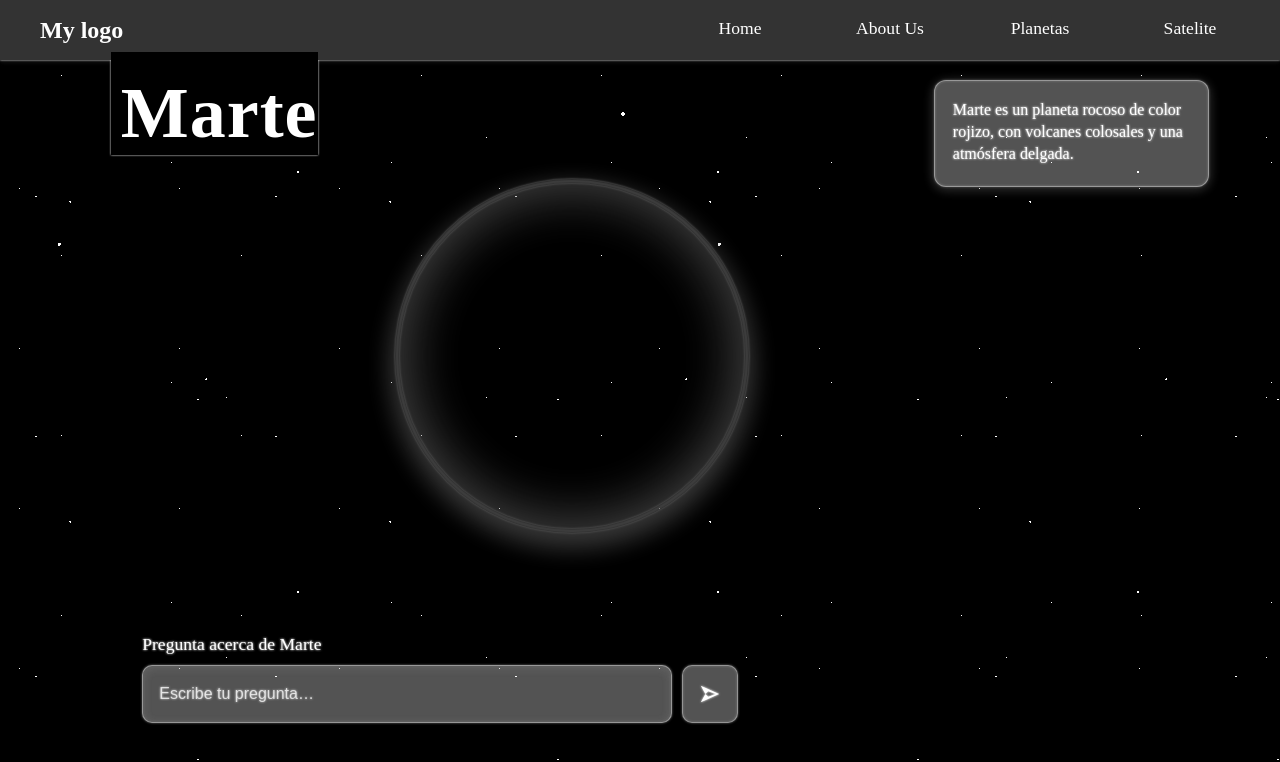
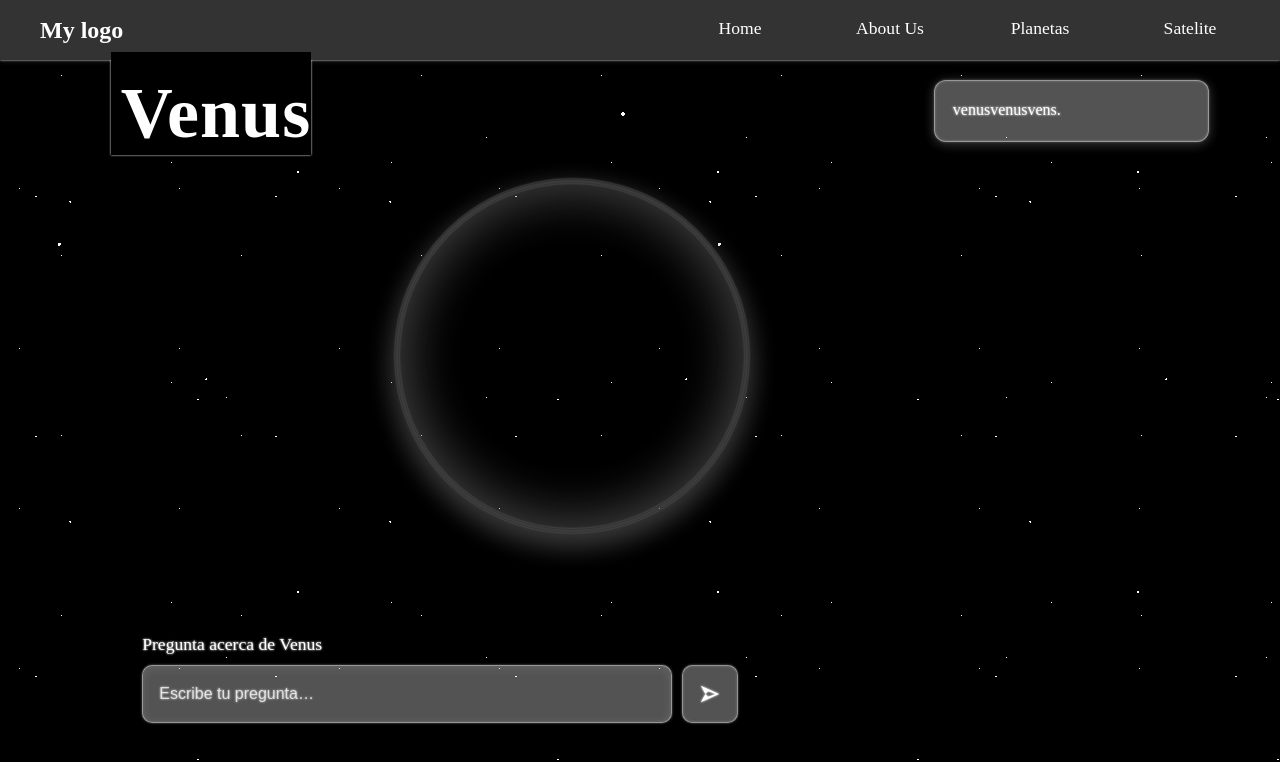
Before and after one commit to fabian-montes/NASAHackathon, a React (Vite) app in the folder frontend/: page /PlanetTemplate in a window 1280 px wide. Shown: the top 762 px of the page. Built offline with nearby package versions, Linux system fonts and the light colour scheme.

Commit message:
Nav planetas

```diff
--- a/frontend/src/components/NavBar.jsx
+++ b/frontend/src/components/NavBar.jsx
@@ -17,9 +17,26 @@ function NavBar() {
         <li>
           <Link to="/about">About Us</Link>
         </li>
-        <li>
-          <Link to="/PlanetTemplate">Planetas</Link>
+
+        <li className="has-submenu">
+          {/* Link principal a la vista general de Planetas */}
+          <Link to="/PlanetTemplate" className="submenu-toggle" aria-haspopup="true" aria-expanded="false">
+            Planetas
+          </Link>
+
+          {/* Submenú */}
+          <ul className="submenu" role="menu">
+            <li role="none"><Link role="menuitem" to="/PlanetTemplate" state={{ planetKey: 'jupiter' }}>Júpiter</Link></li>
+            <li role="none"><Link role="menuitem" to="/PlanetTemplate" state={{ planetKey: 'mars' }}>Marte</Link></li>
+            <li role="none"><Link role="menuitem" to="/PlanetTemplate" state={{ planetKey: 'saturn' }}>Saturno</Link></li>
+            <li role="none"><Link role="menuitem" to="/PlanetTemplate" state={{ planetKey: 'mercury' }}>Mercurio</Link></li>
+            <li role="none"><Link role="menuitem" to="/PlanetTemplate" state={{ planetKey: 'venus' }}>Venus</Link></li>
+            <li role="none"><Link role="menuitem" to="/PlanetTemplate" state={{ planetKey: 'earth' }}>Tierra</Link></li>
+            <li role="none"><Link role="menuitem" to="/PlanetTemplate" state={{ planetKey: 'uranus' }}>Urano</Link></li>
+            <li role="none"><Link role="menuitem" to="/PlanetTemplate" state={{ planetKey: 'neptune' }}>Neptuno</Link></li>
+          </ul>
         </li>
+
         <li>
           <Link to="/Satelite">Satelite</Link>
         </li>
--- a/frontend/src/components/PlanetTemplate.jsx
+++ b/frontend/src/components/PlanetTemplate.jsx
@@ -1,6 +1,7 @@
 import React, { useState } from "react";
-import '../css/estrellas.css';
-import '../css/planeta.css';
+import { useLocation } from "react-router-dom"; // ← para leer planetKey desde el NavBar
+import "../css/estrellas.css";
+import "../css/planeta.css";
 
 // Catálogo base
 export const PLANETS = {
@@ -12,6 +13,41 @@ export const PLANETS = {
   },
   mars: {
     planetName: "Marte",
+    description:
+      "Marte es un planeta rocoso de color rojizo, con volcanes colosales y una atmósfera delgada.",
+    planetImageUrl: undefined,
+  },
+  saturn: {
+    planetName: "Saturno",
+    description:
+      "Marte es un planeta rocoso de color rojizo, con volcanes colosales y una atmósfera delgada.",
+    planetImageUrl: undefined,
+  },
+  mercury: {
+    planetName: "Mercurio",
+    description:
+      "Marte es un planeta rocoso de color rojizo, con volcanes colosales y una atmósfera delgada.",
+    planetImageUrl: undefined,
+  },
+  venus: {
+    planetName: "Venus",
+    description: "venusvenusvens.",
+    planetImageUrl: undefined,
+  },
+  earth: {
+    planetName: "Tierra",
+    description:
+      "Marte es un planeta rocoso de color rojizo, con volcanes colosales y una atmósfera delgada.",
+    planetImageUrl: undefined,
+  },
+  uranus: {
+    planetName: "Urano",
+    description:
+      "Marte es un planeta rocoso de color rojizo, con volcanes colosales y una atmósfera delgada.",
+    planetImageUrl: undefined,
+  },
+  neptune: {
+    planetName: "Neptuno",
     description:
       "Marte es un planeta rocoso de color rojizo, con volcanes colosales y una atmósfera delgada.",
     planetImageUrl: undefined,
@@ -37,7 +73,7 @@ Reglas:
 }
 
 export default function PlanetTemplate({
-  planetKey = "mars",
+  planetKey = "venus",
   planetName,
   description,
   questionLabel,
@@ -71,7 +107,7 @@ onSubmit = async (value, ctx) => {
       box.scrollTop = box.scrollHeight;
     };
     const appendUser = (t) => appendMsg("user", t);
-  const appendBot  = (t) => appendMsg("bot",  t);
+    const appendBot = (t) => appendMsg("bot", t);
 
     // pinta primero lo que escribió el usuario
     appendUser(value);
@@ -79,7 +115,9 @@ onSubmit = async (value, ctx) => {
     // lógica de restricción por planeta (igual que tenías)
     const { activePlanetName, otherPlanetAliases } = ctx || {};
     const text = value.toLowerCase();
-  const mentionsOther = otherPlanetAliases?.some((alias) => text.includes(alias));
+    const mentionsOther = otherPlanetAliases?.some((alias) =>
+      text.includes(alias)
+    );
     if (mentionsOther) {
       appendBot(`Solo puedo hablar sobre ${activePlanetName}.`);
       return;
@@ -93,7 +131,7 @@ onSubmit = async (value, ctx) => {
       const res = await fetch("http://localhost:3000/chat", {
         method: "POST",
         headers: { "content-type": "application/json" },
-      body: JSON.stringify({ prompt: `${system}\n\n${userPrompt}` })
+        body: JSON.stringify({ prompt: `${system}\n\n${userPrompt}` }),
       });
       if (!res.ok) throw new Error(await res.text());
       const { text: answer } = await res.json();
@@ -107,17 +145,28 @@ onSubmit = async (value, ctx) => {
 }) {
   const [value, setValue] = useState("");
 
-  const base = PLANETS[planetKey] || PLANETS.jupiter;
+  // === lee planetKey mandado desde el NavBar.jsx vía state ===
+  const { state } = useLocation();
+  const fromNav = state?.planetKey; // 'jupiter' | 'mars' | ...
+
+  // usa el que llega del NavBar si existe en el catálogo, si no el prop/default
+  const effectivePlanetKey =
+    fromNav && PLANETS[fromNav] ? fromNav : planetKey;
+
+  const base = PLANETS[effectivePlanetKey] || PLANETS.jupiter;
+
   const final = {
     planetName: planetName ?? base.planetName,
     description: description ?? base.description,
-    questionLabel: questionLabel ?? `Pregunta acerca de ${planetName ?? base.planetName}`,
+    questionLabel:
+      questionLabel ?? `Pregunta acerca de ${planetName ?? base.planetName}`,
     placeholder: placeholder ?? "Escribe tu pregunta…",
     planetImageUrl: planetImageUrl ?? base.planetImageUrl,
   };
 
   // NUEVO: prepara lista de alias del planeta activo y de “otros”
-  const activeAliases = PLANET_ALIASES[final.planetName] || [final.planetName.toLowerCase()];
+  const activeAliases =
+    PLANET_ALIASES[final.planetName] || [final.planetName.toLowerCase()];
   const otherPlanetAliases = Object.keys(PLANET_ALIASES)
     .filter((p) => p !== final.planetName)
     .flatMap((p) => PLANET_ALIASES[p])
@@ -125,11 +174,11 @@ onSubmit = async (value, ctx) => {
 
   const handleSubmit = (e) => {
     e.preventDefault();
-    // NUEVO: pasamos contexto al onSubmit por si lo necesita (no rompe compatibilidad)
+    // pasamos contexto al onSubmit por si lo necesita
     onSubmit?.(value, {
       activePlanetName: final.planetName,
       activeAliases,
-      otherPlanetAliases
+      otherPlanetAliases,
     });
     setValue("");
   };
@@ -140,12 +189,17 @@ onSubmit = async (value, ctx) => {
         className="canvas"
         style={{
           ...(spaceBgUrl ? { ["--space-bg"]: `url(${spaceBgUrl})` } : {}),
-          ...(final.planetImageUrl ? { ["--planet-image"]: `url(${final.planetImageUrl})` } : {}),
+          ...(final.planetImageUrl
+            ? { ["--planet-image"]: `url(${final.planetImageUrl})` }
+            : {}),
         }}
       >
         <h1 className="title">{final.planetName}</h1>
 
-        <div className="planet-slot" aria-label={`Imagen de ${final.planetName}`} />
+        <div
+          className="planet-slot"
+          aria-label={`Imagen de ${final.planetName}`}
+        />
 
         <aside className="desc">
           <p>{final.description}</p>
@@ -162,7 +216,10 @@ onSubmit = async (value, ctx) => {
             />
             <button className="send" aria-label="enviar" title="Enviar">
               <svg viewBox="0 0 24 24" width="22" height="22" aria-hidden>
-                <path d="M2 3l20 9-20 9 5-9-5-9zm5 9l3 3 8-3-8-3-3 3z" fill="currentColor" />
+                <path
+                  d="M2 3l20 9-20 9 5-9-5-9zm5 9l3 3 8-3-8-3-3 3z"
+                  fill="currentColor"
+                />
               </svg>
               {sendLabel}
             </button>
--- a/frontend/src/css/NavBar.css
+++ b/frontend/src/css/NavBar.css
@@ -66,3 +66,28 @@
   /* The underline effect: change the transparent border to a solid color */
   border-bottom: 3px solid #00bcd4;
 }
+
+.navbar .has-submenu { position: relative; }
+.navbar .submenu-toggle { background: none; border: 0; color: inherit; cursor: pointer; }
+.navbar .submenu {
+  position: absolute;
+  left: 0; top: 100%;
+  display: none;
+  list-style: none;
+  margin: 6px 0 0; padding: 8px 10px;
+
+  background-color: #000 !important; /* negro sólido */
+  border: 1px solid #000 !important; /* borde negro */
+  opacity: 1 !important;
+  backdrop-filter: none !important;
+  filter: none !important;
+  box-shadow: none;       /* opcional, quita sombras */
+  border-radius: 8px;
+  z-index: 1000;          /* asegura que quede por encima */
+}
+
+
+.navbar .has-submenu:hover .submenu { display: block; }
+.navbar .submenu li { margin: 4px 0; }
+.navbar .submenu a { color: #fff; text-decoration: none; }
+.navbar .submenu a:hover { text-decoration: underline; }
```
Lines whose indentation alone changed are shown as unchanged.
